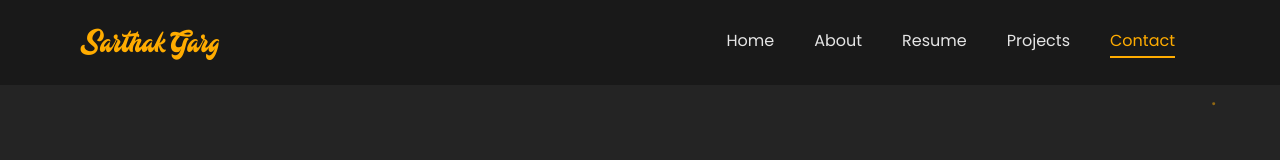
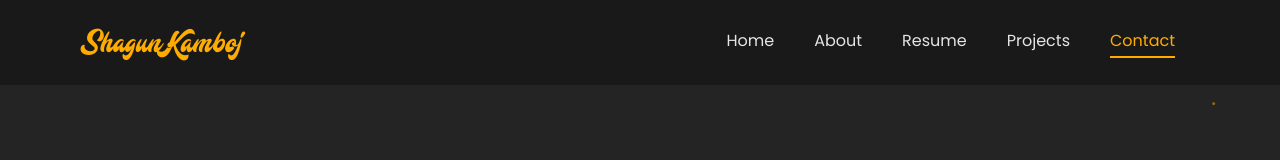
Before and after one commit to Shagun572/Resume, a plain HTML site: page index.html in a window 1280 px wide. Shown: the top 160 px of the page. Drawn offline with Linux system fonts and the light colour scheme; files whose address does not match are found by name.

Commit message:
Add files via upload

```diff
--- a/index.html
+++ b/index.html
@@ -28,7 +28,7 @@
 	<nav class="navbar navbar-expand-lg navbar-dark bg-dark ftco_navbar ftco-navbar-light site-navbar-target"
 		id="ftco-navbar">
 		<div class="container">
-			<a class="navbar-brand" href="index.html">Sarthak Garg</a>
+			<a class="navbar-brand" href="index.html">Shagun Kamboj</a>
 			<button class="navbar-toggler js-fh5co-nav-toggle fh5co-nav-toggle" type="button" data-toggle="collapse"
 				data-target="#ftco-nav" aria-controls="ftco-nav" aria-expanded="false" aria-label="Toggle navigation">
 				<span class="oi oi-menu"></span> Menu
```
